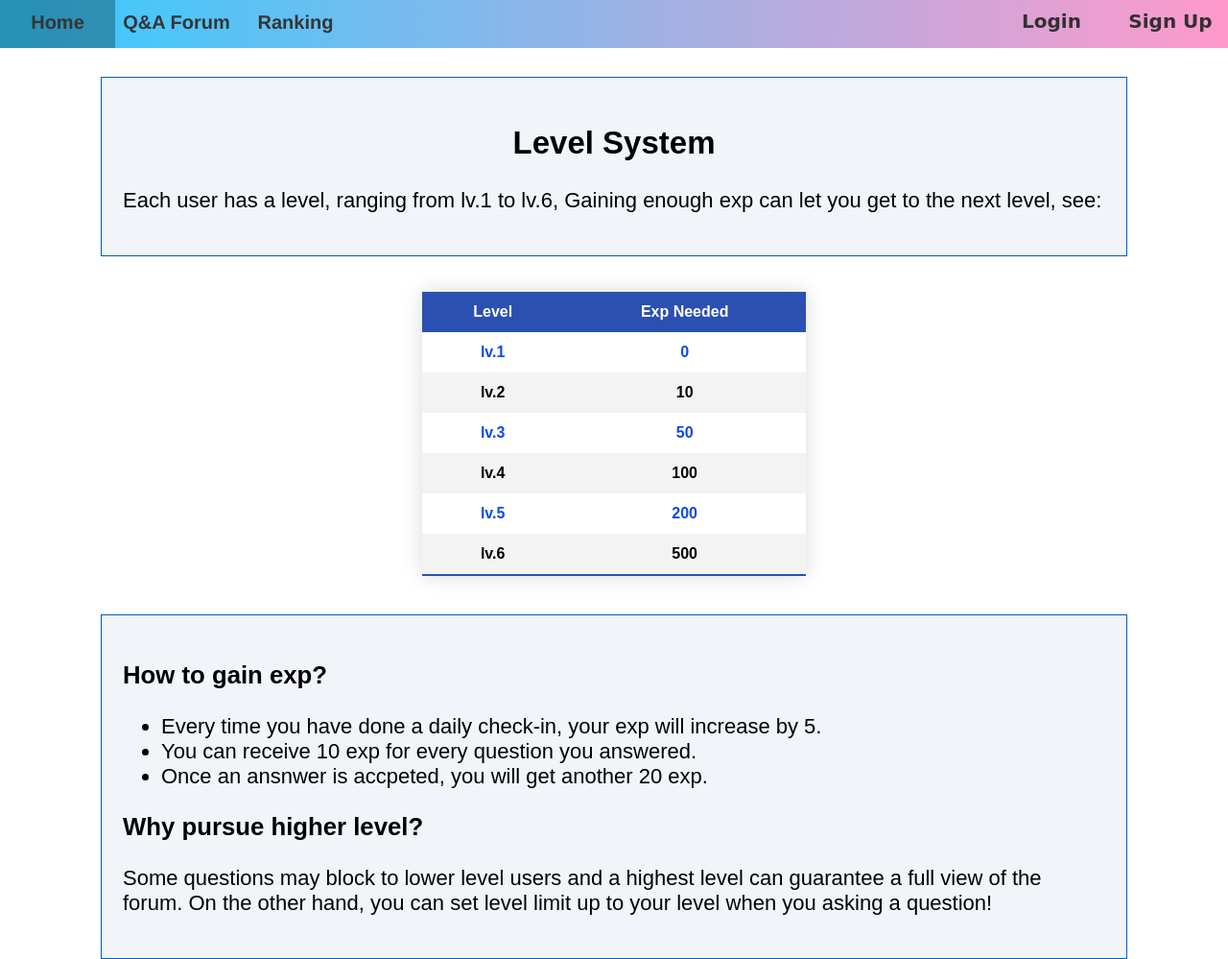
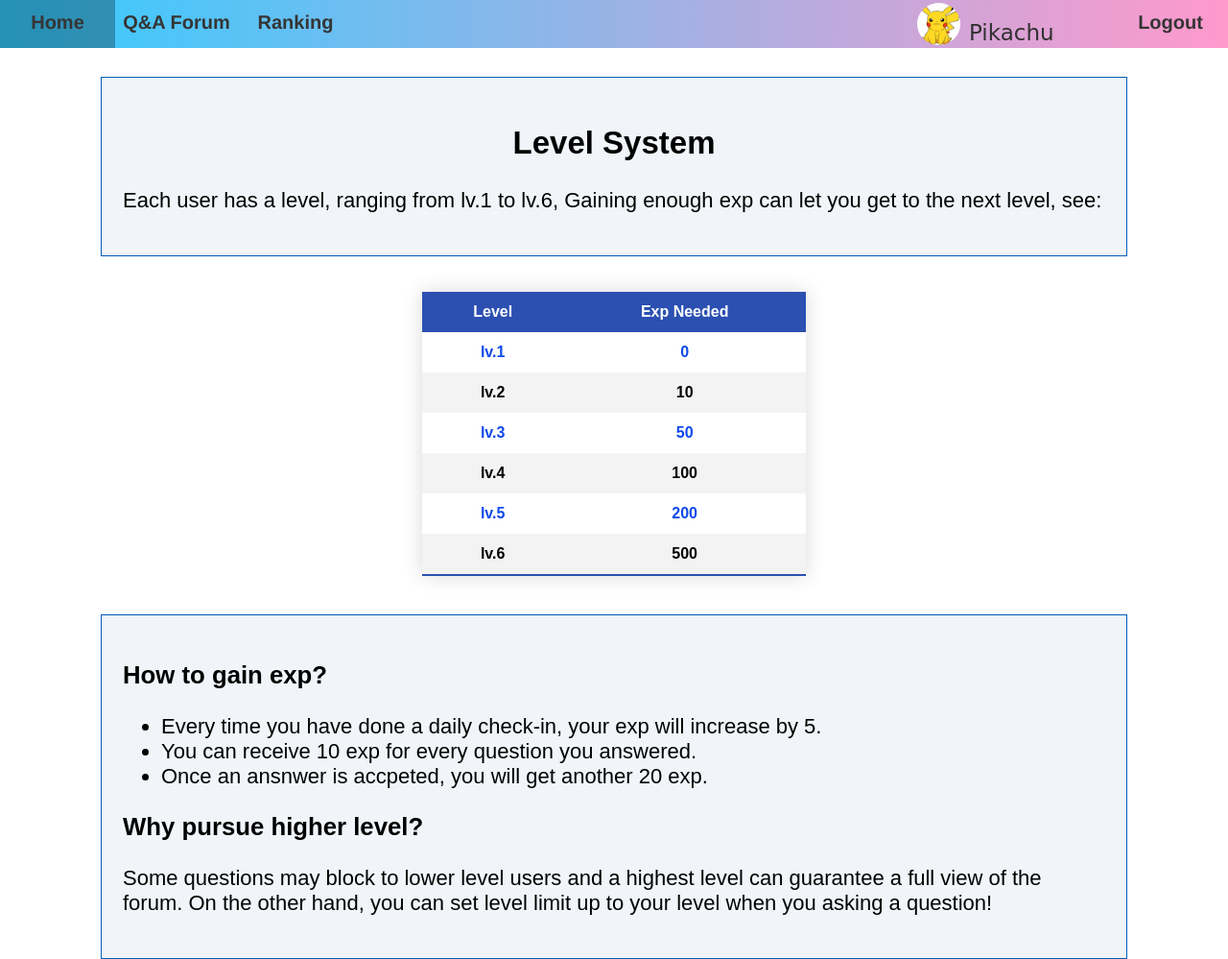
Before and after one commit to echoztoronto/Anime-Forum, a plain HTML site: page rule.html in a window 1280 px wide. Shown: the top 999 px of the page at 96% size. Drawn offline with Linux system fonts and the light colour scheme.

Commit message:
Update rule nav bar

```diff
--- a/rule.html
+++ b/rule.html
@@ -10,13 +10,16 @@
 <body>
     <div class="navbar">
         <div class="navbar-page">
-            <div class="navbar-block"><a href="index.html"> <b>Home </b></a></div>
-            <div class="navbar-block"><a href="forum.html"><b> Q&amp;A Forum</b> </a></div>
+            <div class="navbar-block"><a href="index.html"> <b> Home </b></a></div>
+            <div class="navbar-block"><a href="forum.html"> <b> Q&amp;A Forum </b></a></div>
             <div class="navbar-block"><a href="ranking.html"><b>Ranking</b></a></div>
         </div>
         <div class="navbar-user">
-            <div class="navbar-block" id="login-btn" onclick="open_login_window()"> <b>Login </b></div>
-            <div class="navbar-block" id="signup-btn" onclick="open_signup_window()"> <b> Sign Up </b></div>
+            <div class="navbar-block-logged">
+                <img src="images/profilepic/1.jpg" id="nav_user_profile">
+				<a id="nav_username" href="profile.html#user" target="_blank"> Pikachu</a>
+            </div>
+            <div class="navbar-block"><a href="index.html"><b> Logout </b></a></div>
         </div>
     </div>
 
```
